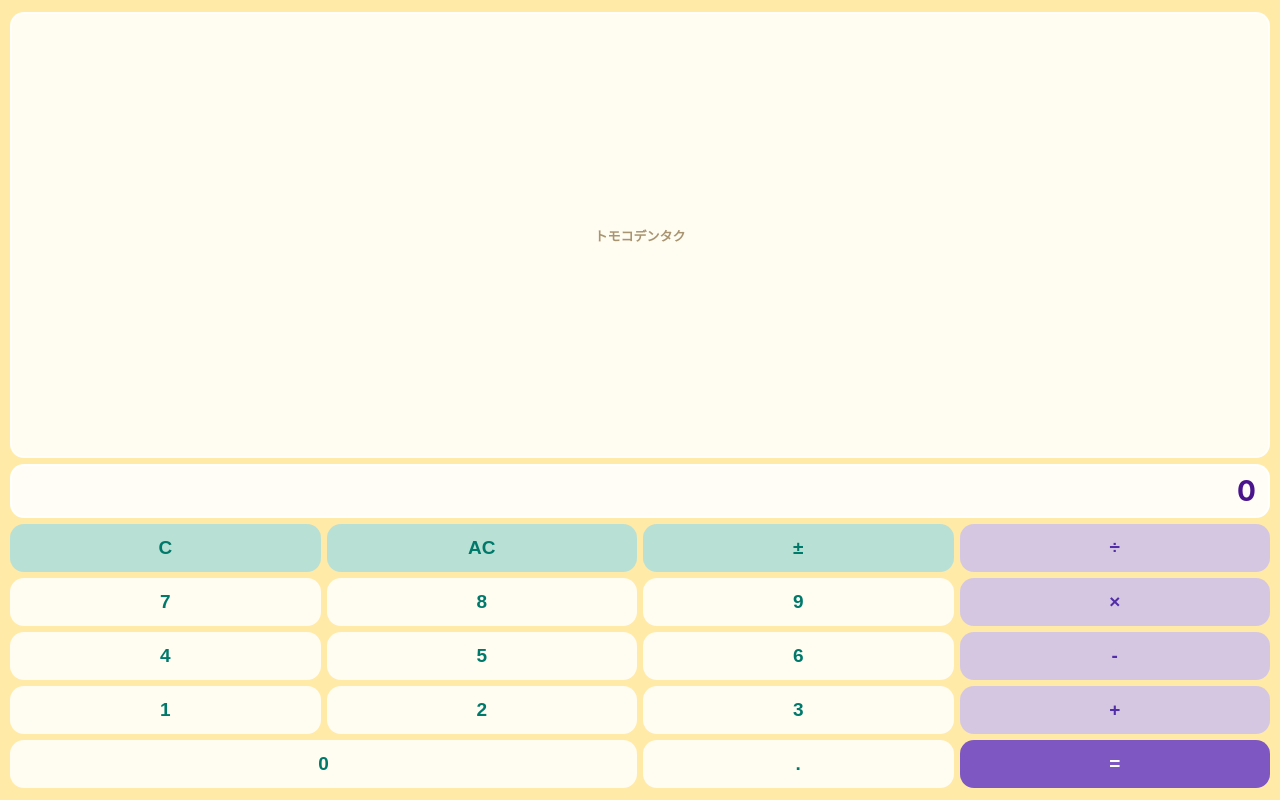
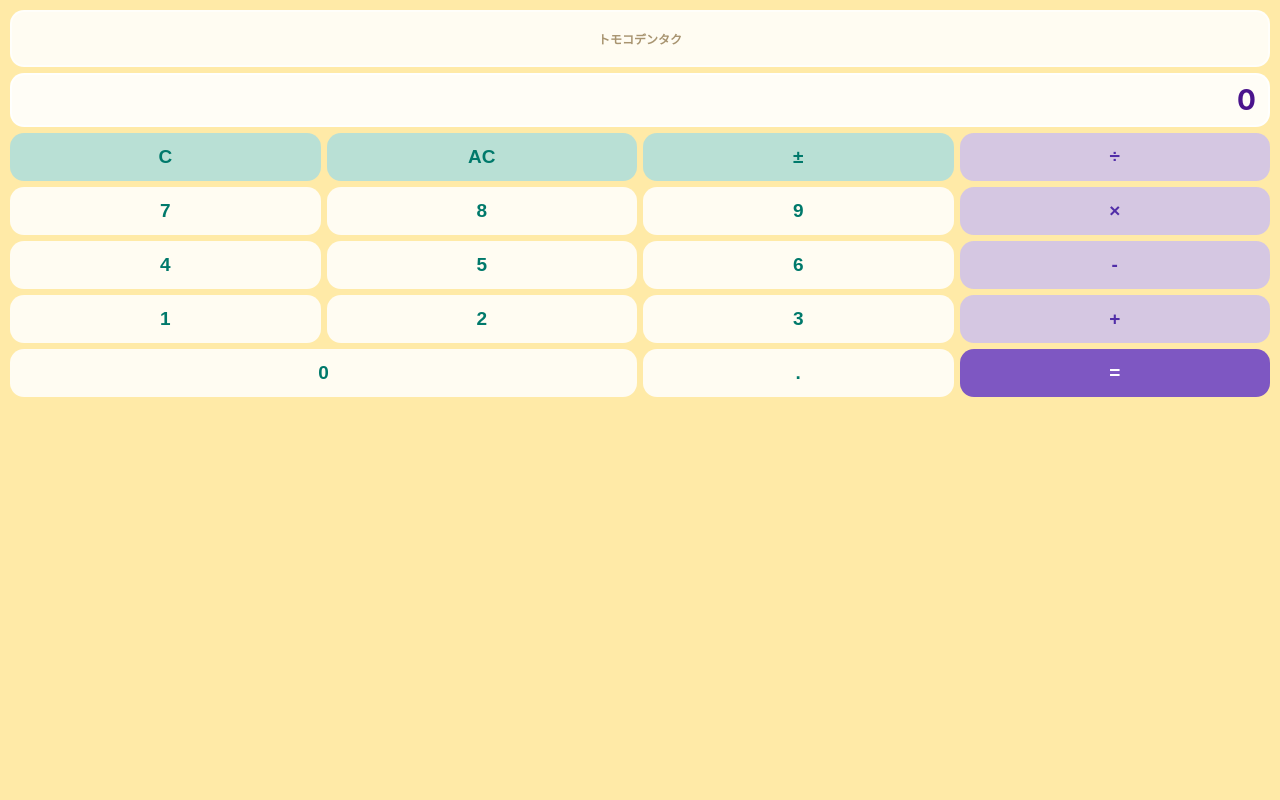
Before and after one commit to 95888s5y78-star/tomoko-calc, a plain HTML site: page index.html in a window 1280 px wide. Drawn offline with Linux system fonts and the light colour scheme.

Commit message:
Update index.html

```diff
--- a/index.html
+++ b/index.html
@@ -29,47 +29,48 @@
             height: 100%;
             height: 100dvh;
             background: transparent;
-            /* 下部の余白をちょうどいい幅（他の間隔と同じ感覚）に微調整 */
-            padding: max(12px, env(safe-area-inset-top)) 10px max(12px, env(safe-area-inset-bottom)) 10px;
+            padding: max(10px, env(safe-area-inset-top)) 10px max(14px, env(safe-area-inset-bottom)) 10px;
             box-sizing: border-box;
             display: flex;
             flex-direction: column;
             gap: 6px;
         }
 
-        /* 履歴エリアを広げて、空きすぎたスペースを自然に埋める */
+        /* 履歴エリアをボタン1個分（約45px）さらに狭く制限 */
         #history-display {
             background: rgba(255, 255, 255, 0.85);
-            flex-grow: 1;
-            min-height: 40px;
+            flex-grow: 0;
+            height: 45px;
+            min-height: 45px;
+            max-height: 45px;
             border: 2px solid rgba(255, 255, 255, 0.6);
             border-radius: 14px;
-            padding: 6px 10px;
+            padding: 4px 10px;
             overflow-y: auto;
             display: flex;
             flex-direction: column;
             justify-content: flex-end;
-            gap: 3px;
-            font-size: 14px;
+            gap: 2px;
+            font-size: 13px;
             color: #7e57c2;
         }
         .history-row {
             display: flex;
             justify-content: space-between;
-            line-height: 1.2;
+            line-height: 1.1;
         }
         .history-row.result {
             color: #5c6bc0;
             font-weight: bold;
             border-top: 1px dashed #d1c4e9;
-            margin-top: 3px;
-            padding-top: 3px;
+            margin-top: 2px;
+            padding-top: 2px;
         }
 
         #welcome-text {
             color: #a89470;
             text-align: center;
-            font-size: 13px;
+            font-size: 12px;
             font-weight: bold;
             margin: auto;
         }
```
